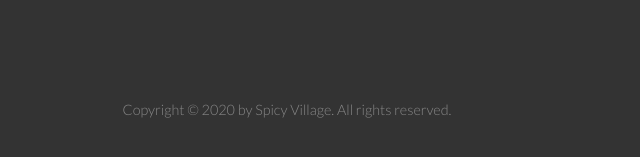
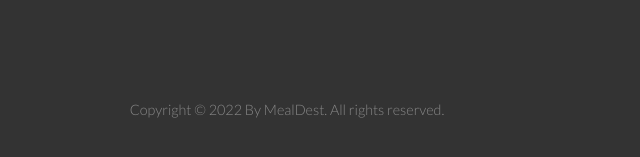
Before and after one commit to mealdest/mealdess-2, a plain HTML site: page index.html in a window 1280 px wide. Shown: the part 4549-4706 px from the top of the page, 353-993 px from the left. Drawn offline with nearby package versions, Linux system fonts and the light colour scheme; some packages are replaced by stand-ins of ours; a script that the page names is missing; files whose address does not match are found by name.

Commit message:
Update index.html

```diff
--- a/index.html
+++ b/index.html
@@ -386,7 +386,7 @@
                     </ul>
                 </div>
                 <div class="row">
-                    <p>Copyright &copy; 2020 by Spicy Village. All rights reserved.</p>
+                    <p>Copyright &copy; 2022 By MealDest. All rights reserved.</p>
                     </div>
                 </div>
             </div>
```
